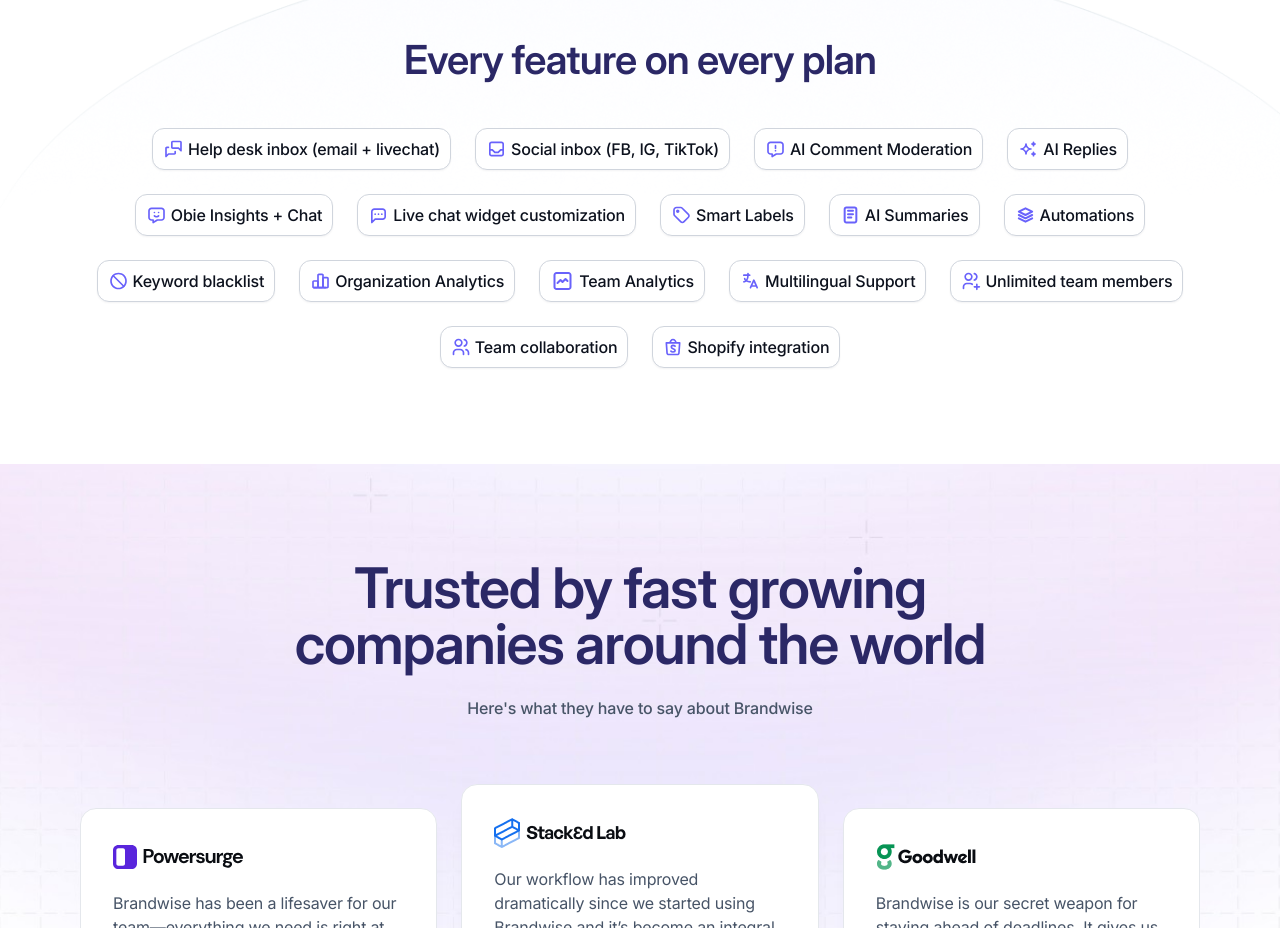
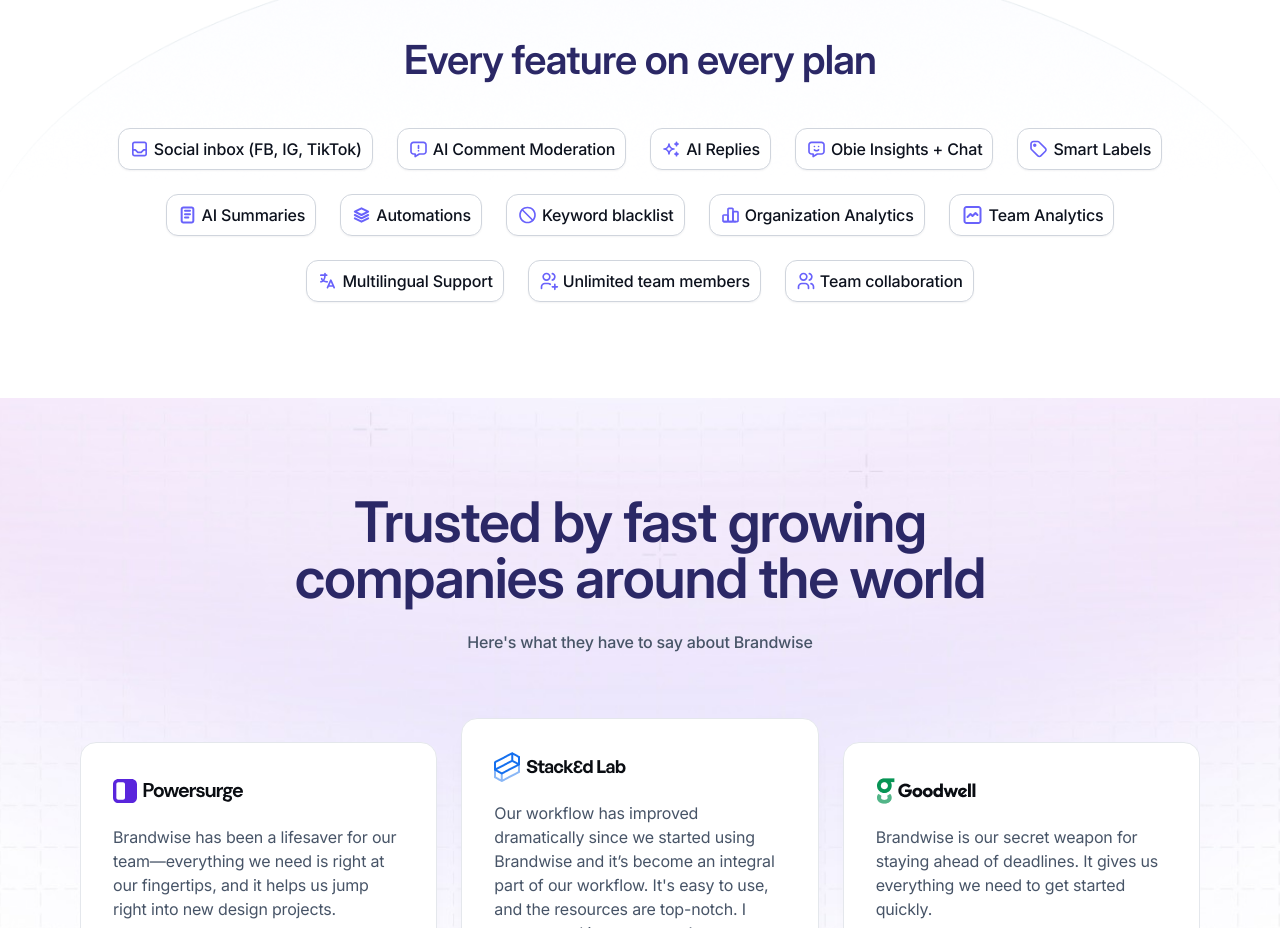
Before and after one commit to shahrukh263/brand, a Next.js app: page /pricing in a window 1280 px wide. Shown: the part 1260-2188 px from the top of the page. Built offline with nearby package versions, Linux system fonts and the light colour scheme.

Commit message:
changes updated

```diff
--- a/components/FeaturePlan.tsx
+++ b/components/FeaturePlan.tsx
@@ -25,12 +25,12 @@
             Every feature on every plan
           </h3>
           <div className="flex flex-wrap lg:gap-6 gap-4 justify-center">
-            <div data-aos="fade-up" className="py-2 px-[10px] rounded-xl bg-white border border-[#D0D5DD] shadow-[0px_1px_2px_0px_rgba(16,24,40,0.05)] flex items-center gap-x-1">
+            {/* <div data-aos="fade-up" className="py-2 px-[10px] rounded-xl bg-white border border-[#D0D5DD] shadow-[0px_1px_2px_0px_rgba(16,24,40,0.05)] flex items-center gap-x-1">
               <Image src={HelpDeskIcon} alt="" />
               <span className="md:text-base font-medium text-sm tracking-[-0.011em] text-center text-[#0C111D]">
                 Help desk inbox (email + livechat)
               </span>
-            </div>
+            </div> */}
             <div data-aos="fade-up" className="py-2 px-[10px] rounded-xl bg-white border border-[#D0D5DD] shadow-[0px_1px_2px_0px_rgba(16,24,40,0.05)] flex items-center gap-x-1">
               <Image src={SocialInboxIcon} alt="" />
               <span className="md:text-base font-medium text-sm tracking-[-0.011em] text-center text-[#0C111D]">
@@ -55,12 +55,12 @@
                 Obie Insights + Chat
               </span>
             </div>
-            <div data-aos="fade-up" className="py-2 px-[10px] rounded-xl bg-white border border-[#D0D5DD] shadow-[0px_1px_2px_0px_rgba(16,24,40,0.05)] flex items-center gap-x-1">
+            {/* <div data-aos="fade-up" className="py-2 px-[10px] rounded-xl bg-white border border-[#D0D5DD] shadow-[0px_1px_2px_0px_rgba(16,24,40,0.05)] flex items-center gap-x-1">
               <Image src={LiveChatIcon} alt="" />
               <span className="md:text-base font-medium text-sm tracking-[-0.011em] text-center text-[#0C111D]">
                 Live chat widget customization
               </span>
-            </div>
+            </div> */}
             <div data-aos="fade-up" className="py-2 px-[10px] rounded-xl bg-white border border-[#D0D5DD] shadow-[0px_1px_2px_0px_rgba(16,24,40,0.05)] flex items-center gap-x-1">
               <Image src={SmartLabelsIcon} alt="" />
               <span className="md:text-base font-medium text-sm tracking-[-0.011em] text-center text-[#0C111D]">
@@ -115,12 +115,12 @@
                 Team collaboration
               </span>
             </div>
-            <div data-aos="fade-up" className="py-2 px-[10px] rounded-xl bg-white border border-[#D0D5DD] shadow-[0px_1px_2px_0px_rgba(16,24,40,0.05)] flex items-center gap-x-1">
+            {/* <div data-aos="fade-up" className="py-2 px-[10px] rounded-xl bg-white border border-[#D0D5DD] shadow-[0px_1px_2px_0px_rgba(16,24,40,0.05)] flex items-center gap-x-1">
               <Image src={ShopifyIcon} alt="" />
               <span className="md:text-base font-medium text-sm tracking-[-0.011em] text-center text-[#0C111D]">
                 Shopify integration
               </span>
-            </div>
+            </div> */}
           </div>
         </div>
       </section>
--- a/components/PlatformComp.tsx
+++ b/components/PlatformComp.tsx
@@ -26,6 +26,7 @@
               className="sm:px-4 xl:w-1/2 lg:w-1/2 md:w-1/2 w-full md:order-1 order-2"
               data-aos="fade-right"
             >
+              <div className="lg:pr-12">
               <h4 className="md:mt-0 mt-5 text-[#2B2866] lg:text-[40px] font-[600] inter-display tracking-[-0.02em] lg:leading-[1] md:text-3xl text-2xl md:mb-8 mb-6">
                 Boost your ROAS with Automated Moderation
               </h4>
@@ -103,6 +104,7 @@
                   </a>
                 </Link>
               </div>
+              </div>
             </div>
             <div
               className="sm:px-4 xl:w-1/2 lg:w-1/2 md:w-1/2 w-full md:order-2 order-1"
@@ -127,7 +129,8 @@
                 className="sm:px-4 xl:w-1/2 lg:w-1/2 md:w-1/2 w-full"
                 data-aos="fade-left"
               >
-                <h4 className="md:mt-0 mt-5 text-[#2B2866] lg:text-[40px] font-[600] inter-display tracking-[-0.02em] lg:leading-[1] md:text-3xl text-2xl md:mb-8 mb-6">
+               <div className="lg:pl-12">
+               <h4 className="md:mt-0 mt-5 text-[#2B2866] lg:text-[40px] font-[600] inter-display tracking-[-0.02em] lg:leading-[1] md:text-3xl text-2xl md:mb-8 mb-6">
                   Drive engagement with AI Generated Replies
                 </h4>
                 <ul className="flex flex-col gap-y-4">
@@ -206,6 +209,7 @@
                     </a>
                   </Link>
                 </div>
+               </div>
               </div>
             </div>
           </div>
@@ -215,6 +219,7 @@
                 className="sm:px-4 xl:w-1/2 lg:w-1/2 md:w-1/2 w-full md:order-1 order-2"
                 data-aos="fade-right"
               >
+                <div className="lg:pr-12">
                 <h4 className="md:mt-0 mt-5 text-[#2B2866] lg:text-[40px] font-[600] inter-display tracking-[-0.02em] lg:leading-[1] md:text-3xl text-2xl md:mb-8 mb-6">
                   Discover opportunities with Obie
                 </h4>
@@ -295,6 +300,7 @@
                     </a>
                   </Link>
                 </div>
+                </div>
               </div>
               <div
                 className="sm:px-4 xl:w-1/2 lg:w-1/2 md:w-1/2 w-full md:order-2 order-1"
```
Also changed, not shown: images/social-hero-img.png.
